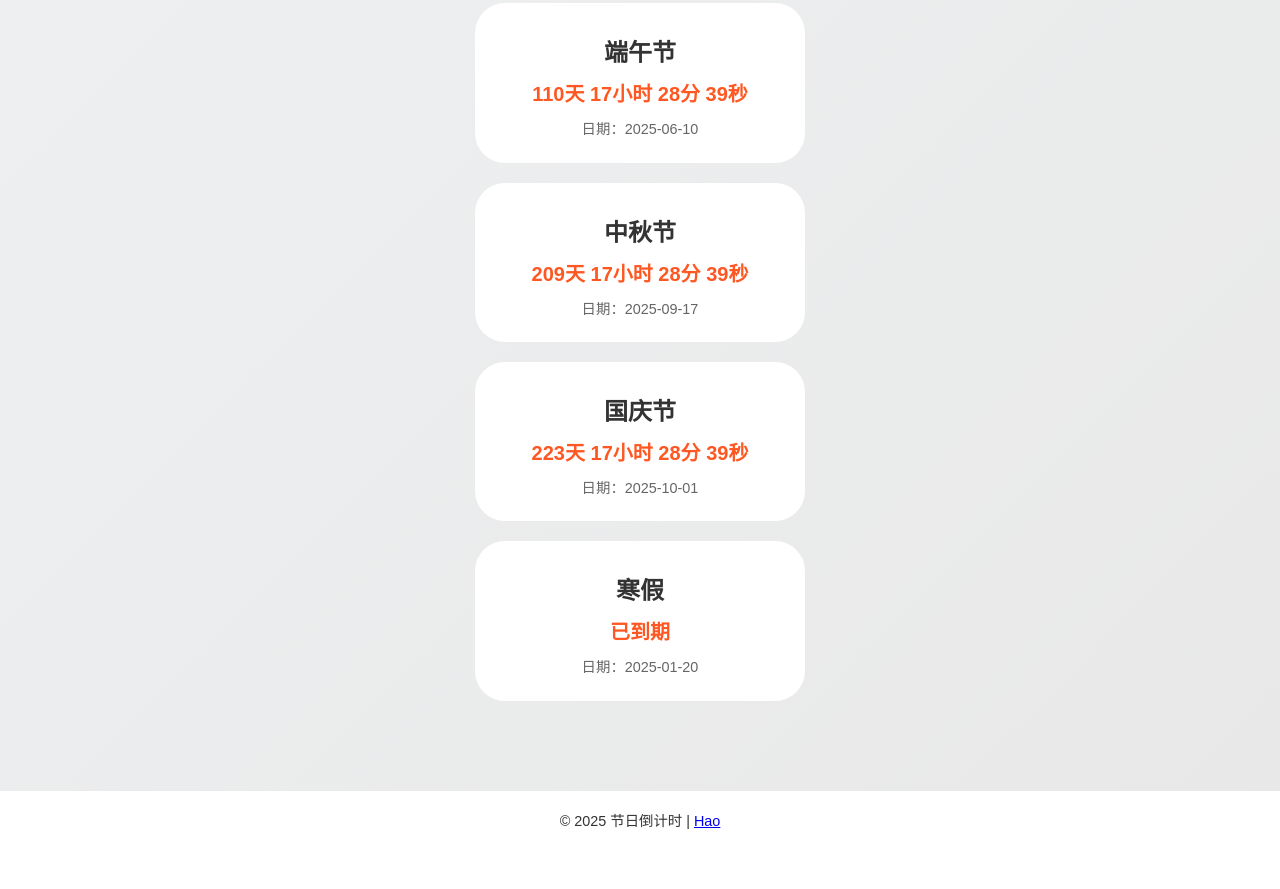
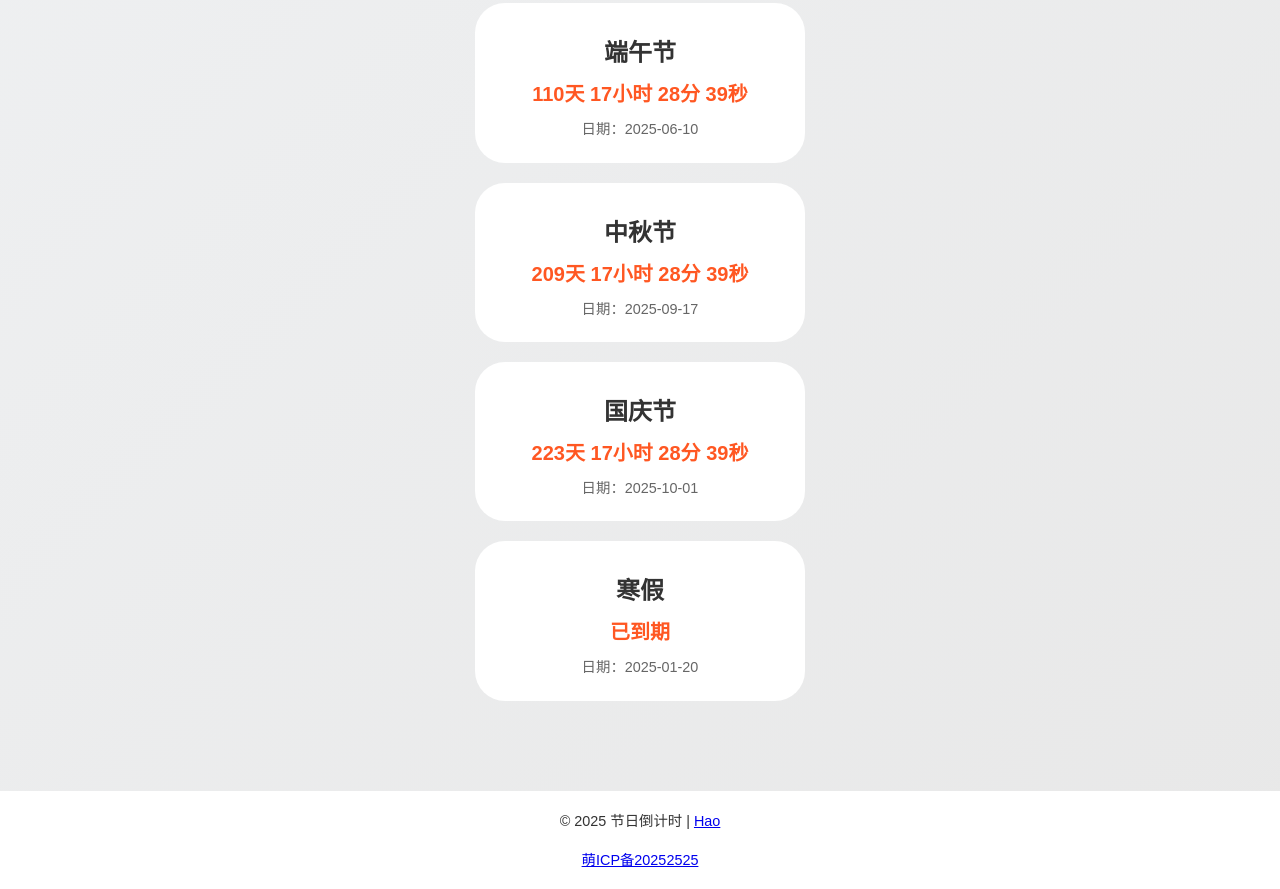
Before and after one commit to Haoioio/festival.github.io, a plain HTML site: page index.html in a window 1280 px wide. Shown: the part 1125-2014 px from the top of the page. Before the commit the page ends 1977 px from the top, so only its background shows below. Drawn offline with Linux system fonts and the light colour scheme.

Commit message:
更新 index.html

```diff
--- a/index.html
+++ b/index.html
@@ -16,7 +16,7 @@
     </div>
   </div>
   <footer class="footer">
-    <p>© 2025 节日倒计时 | <a href="https://haonp.top">Hao</a></p>
+    <p>© 2025 节日倒计时 | <a href="https://haonp.top">Hao</a></p><br><a href="https://icp.gov.moe/?keyword=20252525" target="_blank">萌ICP备20252525 </a>
   </footer>
   <script src="script.js"></script>
 </body>
```
